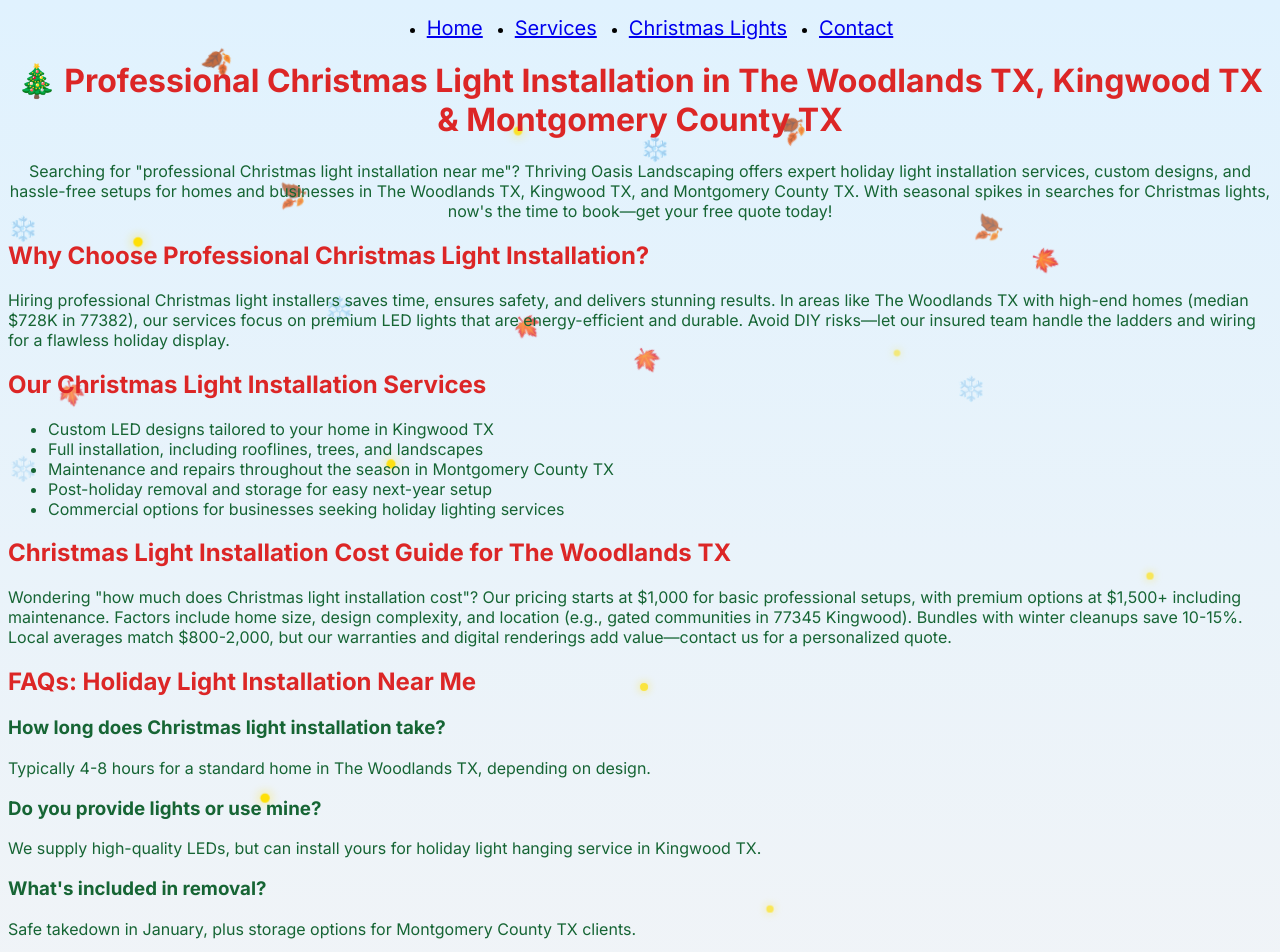
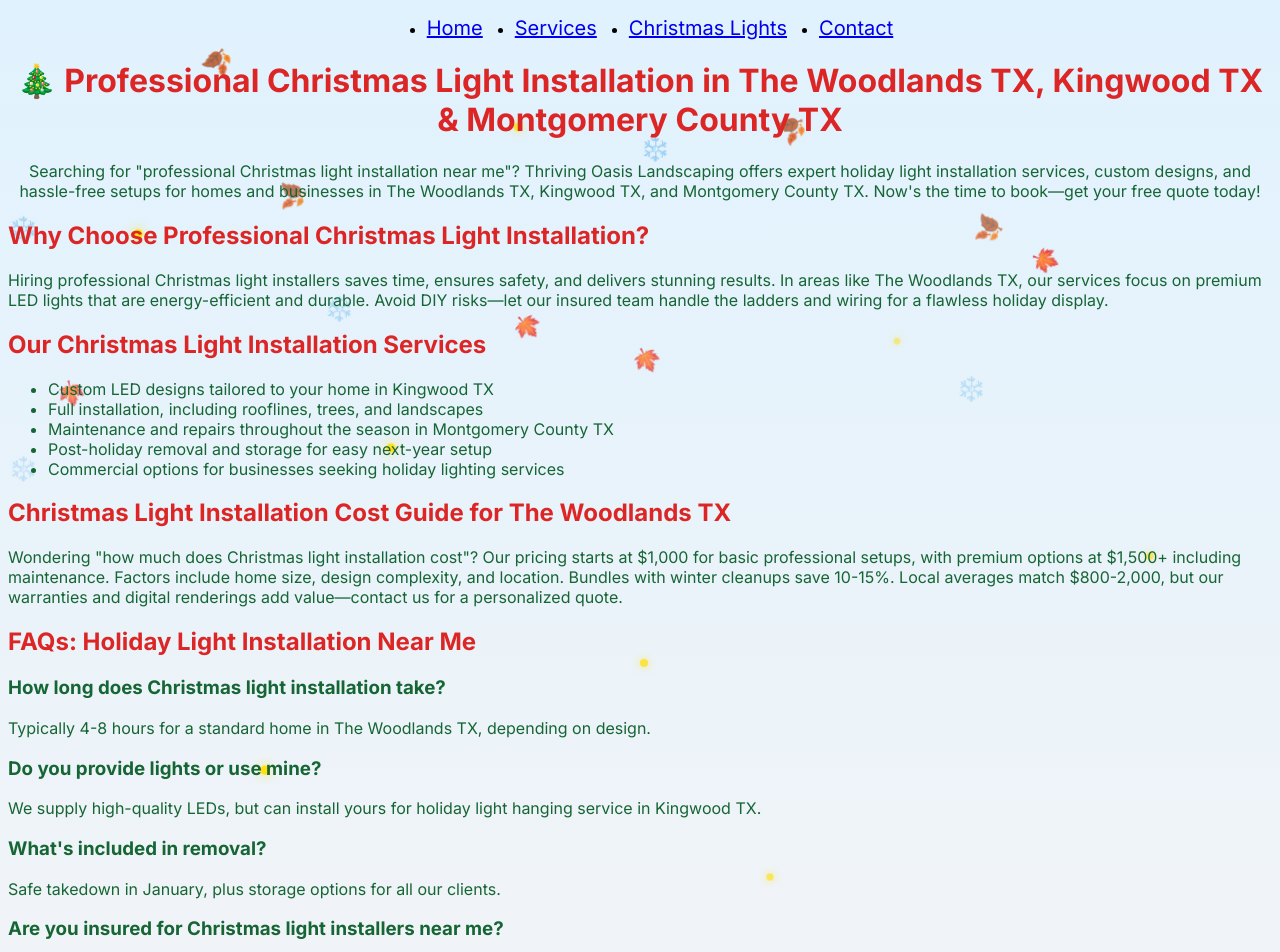
Before and after one commit to dacubbison/thriving-oasis-landscaping, a Next.js app: page /christmas-light-installation in a window 1280 px wide. Shown: the top 952 px of the page. Built offline with nearby package versions, Linux system fonts and the light colour scheme.

Commit message:
Tweaked Christmas page content for smoothness

```diff
--- a/app/christmas-light-installation/page.tsx
+++ b/app/christmas-light-installation/page.tsx
@@ -28,7 +28,7 @@
           className="mb-8 text-lg text-center max-w-3xl mx-auto"
           style={{ color: 'rgb(22, 101, 52)' }}
         >
-          Searching for &quot;professional Christmas light installation near me&quot;? Thriving Oasis Landscaping offers expert holiday light installation services, custom designs, and hassle-free setups for homes and businesses in The Woodlands TX, Kingwood TX, and Montgomery County TX. With seasonal spikes in searches for Christmas lights, now&apos;s the time to book—get your free quote today!
+          Searching for &quot;professional Christmas light installation near me&quot;? Thriving Oasis Landscaping offers expert holiday light installation services, custom designs, and hassle-free setups for homes and businesses in The Woodlands TX, Kingwood TX, and Montgomery County TX. Now&apos;s the time to book—get your free quote today!
         </p>
 
         <section className="mb-12">
@@ -39,7 +39,7 @@
             Why Choose Professional Christmas Light Installation?
           </h2>
           <p style={{ color: 'rgb(22, 101, 52)' }}>
-            Hiring professional Christmas light installers saves time, ensures safety, and delivers stunning results. In areas like The Woodlands TX with high-end homes (median $728K in 77382), our services focus on premium LED lights that are energy-efficient and durable. Avoid DIY risks—let our insured team handle the ladders and wiring for a flawless holiday display.
+            Hiring professional Christmas light installers saves time, ensures safety, and delivers stunning results. In areas like The Woodlands TX, our services focus on premium LED lights that are energy-efficient and durable. Avoid DIY risks—let our insured team handle the ladders and wiring for a flawless holiday display.
           </p>
         </section>
 
@@ -67,7 +67,7 @@
             Christmas Light Installation Cost Guide for The Woodlands TX
           </h2>
           <p style={{ color: 'rgb(22, 101, 52)' }}>
-            Wondering &quot;how much does Christmas light installation cost&quot;? Our pricing starts at $1,000 for basic professional setups, with premium options at $1,500+ including maintenance. Factors include home size, design complexity, and location (e.g., gated communities in 77345 Kingwood). Bundles with winter cleanups save 10-15%. Local averages match $800-2,000, but our warranties and digital renderings add value—contact us for a personalized quote.
+            Wondering &quot;how much does Christmas light installation cost&quot;? Our pricing starts at $1,000 for basic professional setups, with premium options at $1,500+ including maintenance. Factors include home size, design complexity, and location. Bundles with winter cleanups save 10-15%. Local averages match $800-2,000, but our warranties and digital renderings add value—contact us for a personalized quote.
           </p>
         </section>
 
@@ -89,7 +89,7 @@
             </div>
             <div>
               <h3 className="font-bold">What&apos;s included in removal?</h3>
-              <p>Safe takedown in January, plus storage options for Montgomery County TX clients.</p>
+              <p>Safe takedown in January, plus storage options for all our clients.</p>
             </div>
             <div>
               <h3 className="font-bold">Are you insured for Christmas light installers near me?</h3>
```
